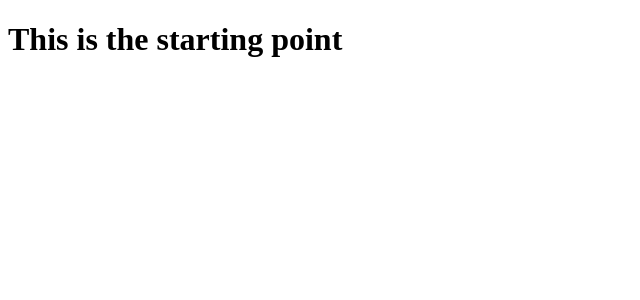
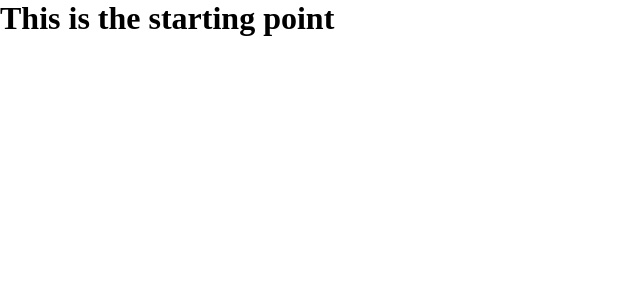
Before and after one commit to tadanama/react-todo-app, a React (Vite) app: page / in a window 1280 px wide. Shown: the top 300 px of the page, without its empty margins (0-640 px from the left). Built offline with nearby package versions, Linux system fonts and the light colour scheme.

Commit message:
Set border-box sizing, remove margin and padding

```diff
--- a/src/App.jsx
+++ b/src/App.jsx
@@ -1,3 +1,5 @@
+import "./index.css"
+
 function App() {
 	return (
 		<>
--- a/src/index.css
+++ b/src/index.css
@@ -0,0 +1,5 @@
+* {
+  box-sizing: border-box;
+  margin: 0;
+  padding: 0;
+}
```
